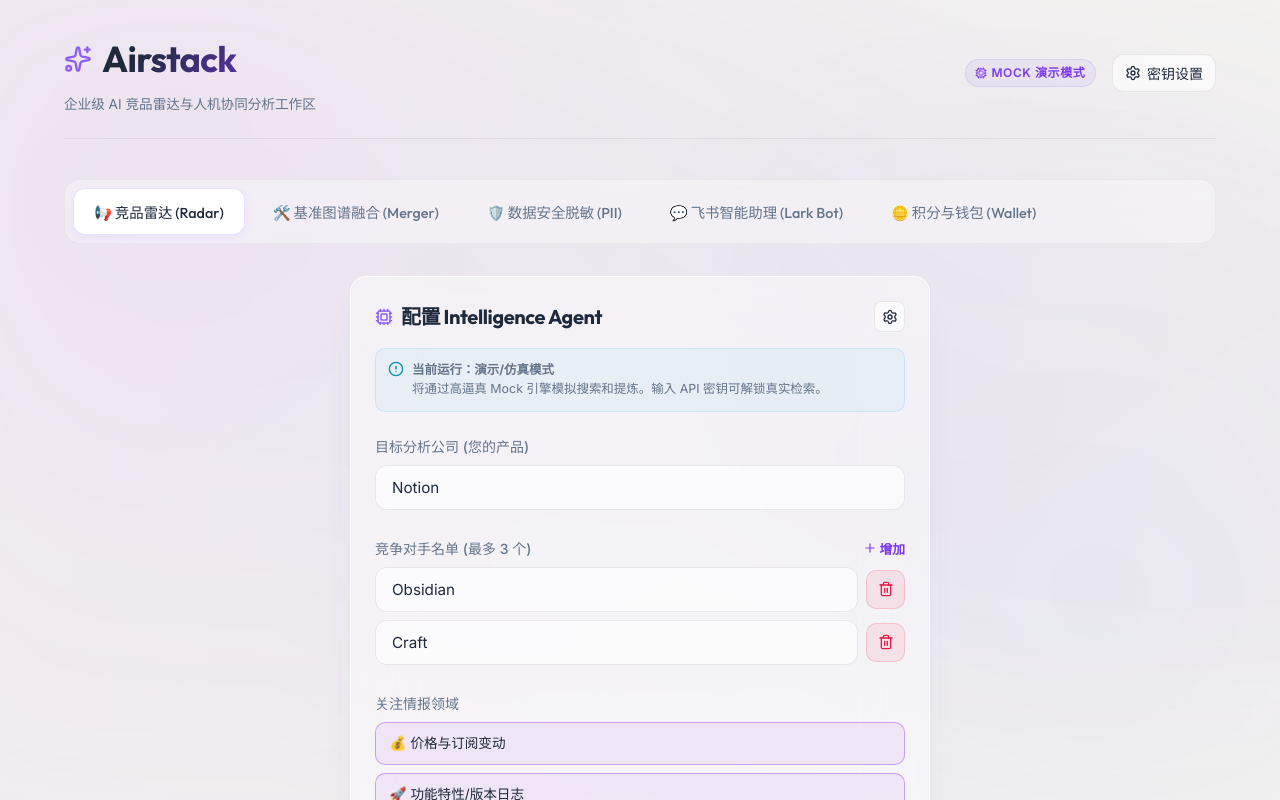
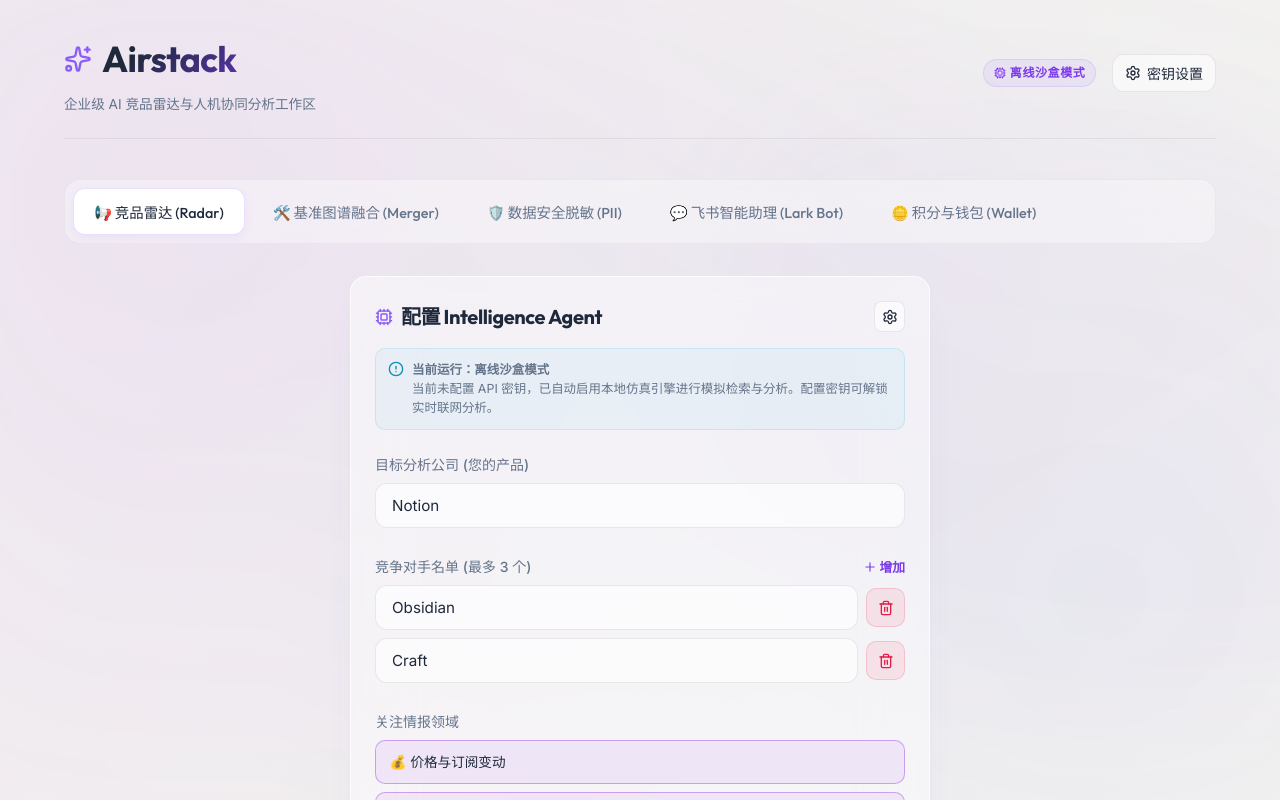
Before and after one commit to ROy260320/competitor-intel-agent, a React (Vite) app: page / in a window 1280 px wide. Shown: the top 800 px of the page. Built offline with nearby package versions, Linux system fonts and the light colour scheme.

Commit message:
style: rename demo mode to sandbox simulation mode and live online mode to live network mode

```diff
--- a/src/App.jsx
+++ b/src/App.jsx
@@ -222,7 +222,7 @@ export default function App() {
         <div className="header-meta">
           <span className={`badge ${isMockMode ? 'badge-purple' : 'badge-emerald'}`}>
             <Cpu size={12} style={{ marginRight: '4px', verticalAlign: 'middle' }} />
-            {isMockMode ? 'MOCK 演示模式' : 'LIVE 在线模式'}
+            {isMockMode ? '离线沙盒模式' : 'LIVE 联网模式'}
           </span>
 
           <button
--- a/src/components/SetupPanel.jsx
+++ b/src/components/SetupPanel.jsx
@@ -66,16 +66,16 @@ export default function SetupPanel({ onStart, onOpenSettings, isMockMode }) {
         <div style={styles.bannerMock}>
           <AlertCircle size={16} style={{ color: 'var(--accent-cyan)', flexShrink: 0 }} />
           <div style={{ fontSize: '0.78rem', color: 'var(--text-secondary)' }}>
-            <strong>当前运行：演示/仿真模式</strong><br />
-            将通过高逼真 Mock 引擎模拟搜索和提炼。输入 API 密钥可解锁真实检索。
+            <strong>当前运行：离线沙盒模式</strong><br />
+            当前未配置 API 密钥，已自动启用本地仿真引擎进行模拟检索与分析。配置密钥可解锁实时联网分析。
           </div>
         </div>
       ) : (
         <div style={styles.bannerLive}>
           <Cpu size={16} style={{ color: 'var(--accent-emerald)', flexShrink: 0 }} />
           <div style={{ fontSize: '0.78rem', color: 'var(--text-secondary)' }}>
-            <strong>当前运行：实时在线模式</strong><br />
-            Agent 将调用 Tavily 实时抓取并调用大模型进行提炼。
+            <strong>当前运行：实时联网模式</strong><br />
+            已配置 API 密钥，系统将通过 Tavily 实时抓取数据并调用大模型进行提炼。
           </div>
         </div>
       )}
```
